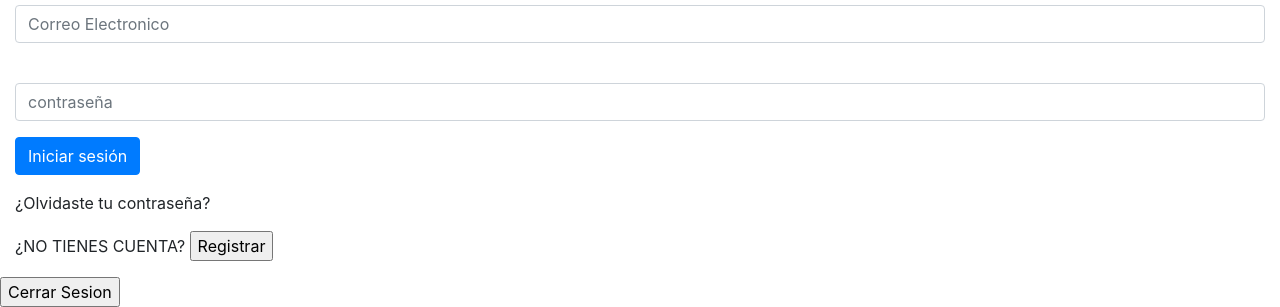
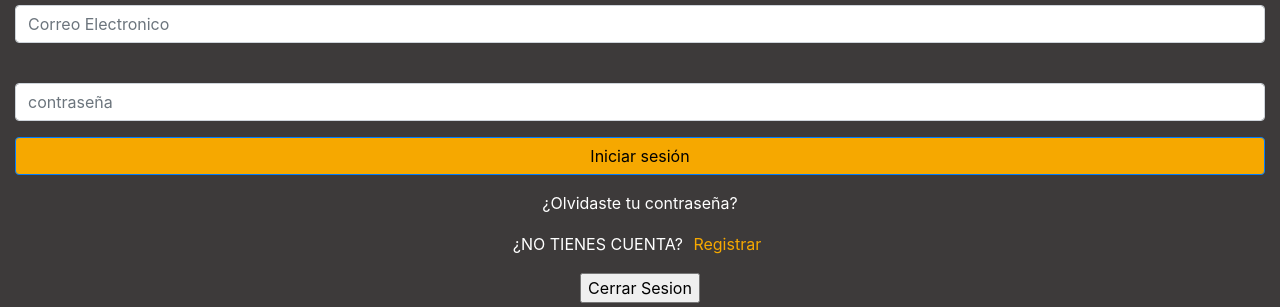
Before and after one commit to LeslieInostroza/TransLabFinal2.0, a website: page index.html in a window 1280 px wide. Shown: the part 678-985 px from the top of the page. Drawn offline with nearby package versions, Linux system fonts and the light colour scheme; no server answers.

Commit message:
diseño login listo

```diff
--- a/index.html
+++ b/index.html
@@ -23,7 +23,7 @@
       <div class="col-1"></div>
     </div>
 
-    <div class="rowForm">
+    <div class="rowFormLogin">
       <form>
         <div class="form-group">
           <label for="exampleInputEmail" id="title">TRANSLABIP</label>
--- a/src/css/style.css
+++ b/src/css/style.css
@@ -1,3 +1,8 @@
+body {
+  background-color: rgb(61, 58, 58);
+  text-align: center;
+}
+
 #perfil {
   display: none;
 }
@@ -18,3 +23,22 @@
   text-align: center;
   color: #F6A800;
 }
+.btn-primary {
+  background-color: #F6A800;
+  color: black;
+  width: 100%;
+}
+.rowFormLogin {
+  text-align: center;
+}
+p{
+  color: white;
+}
+#register {
+  color: #F6A800;
+  background-color: transparent;
+  border: none;
+}
+#email #password {
+  border-color: #F6A800;
+}
```
